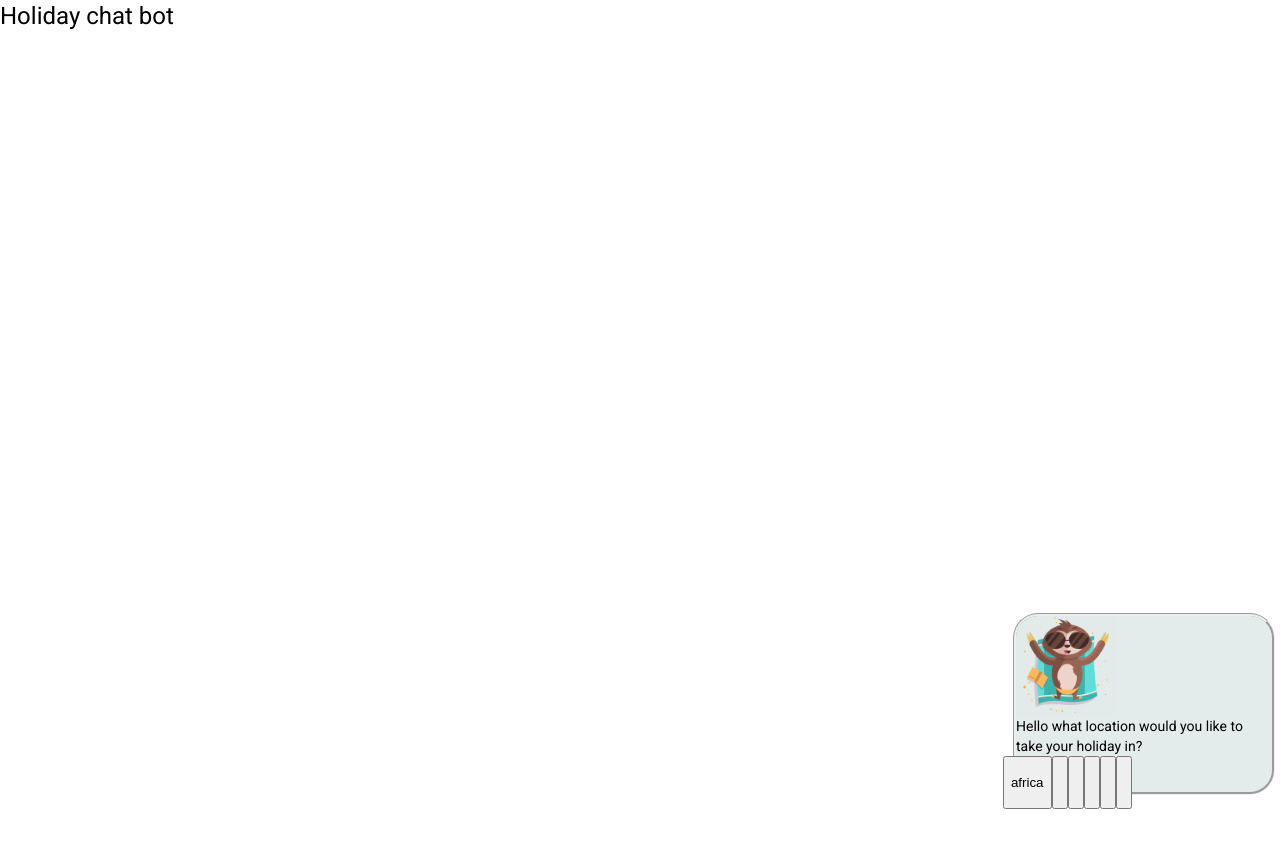
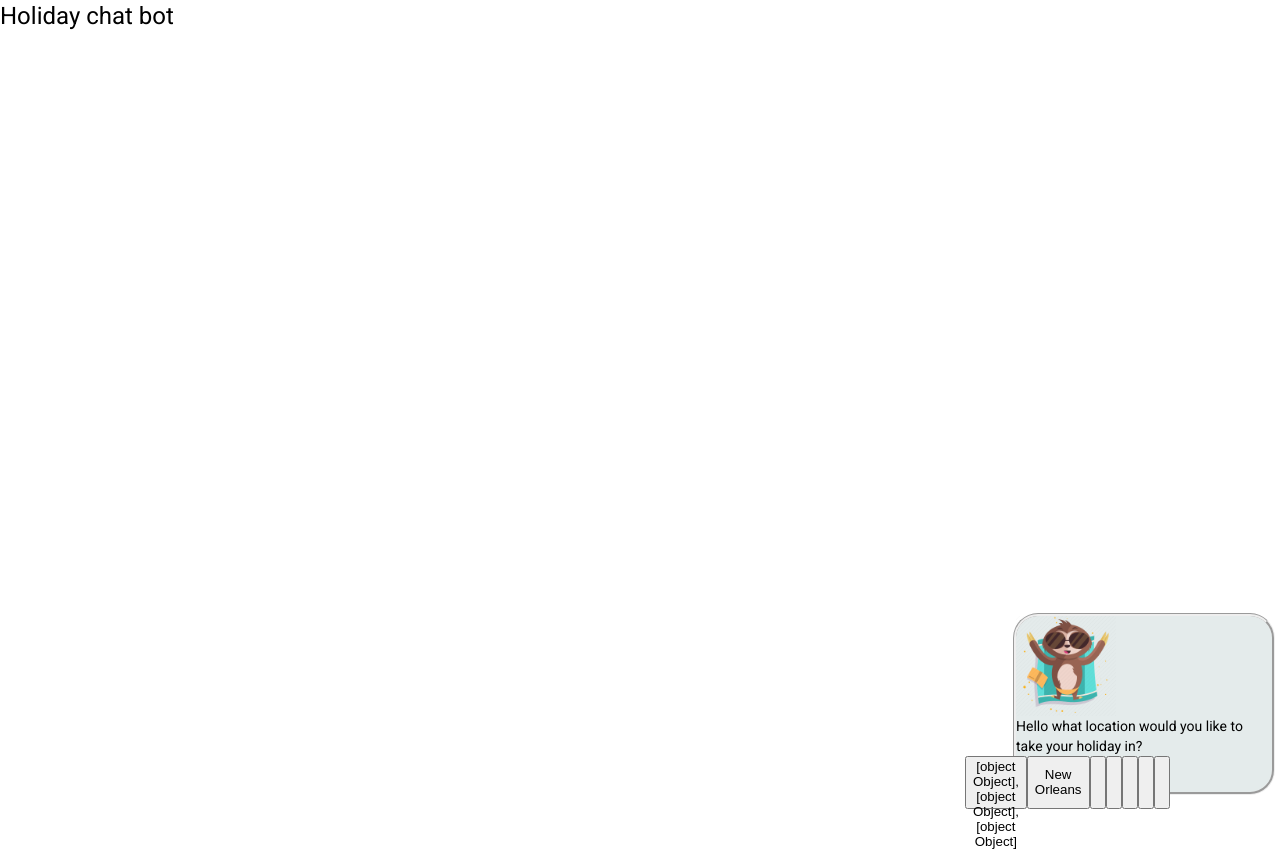
Before and after one commit to carys23/angular-holiday-bot, an Angular app: page / in a window 1280 px wide. Built offline with nearby package versions, Linux system fonts and the light colour scheme.

Commit message:
displayed data from function

```diff
--- a/src/app/bot/bot.component.html
+++ b/src/app/bot/bot.component.html
@@ -5,8 +5,8 @@
 <img class="bot-image" src="assets/monkey.png" alt="bot-image">
 <div class="response">Hello what location would you like to take your holiday in? </div>
 <div class="buttons">
-    <button class="b"id="africa">africa</button>
-    <!-- <button class="b" id="asia">{{ data }}</button> -->
+    <button class="b"id="africa"> {{ africa }}</button>
+    <button class="b" id="asia">{{ data[1].Area }}</button>
     <button class="b" id="aus"></button>
     <button class="b" id="northA" ></button>
     <button class="b" id="eur"></button>
--- a/src/app/bot/bot.component.ts
+++ b/src/app/bot/bot.component.ts
@@ -1,7 +1,8 @@
 import { Component, OnInit, Input } from '@angular/core';
 // import { africaHoliday } from '.a';
 
-declare const africaHoliday: any;
+declare var myjson: any;
+declare var africaHoliday: any;
 
 @Component({
   selector: 'app-bot',
@@ -10,13 +11,18 @@ declare const africaHoliday: any;
 })
 
 export class BotComponent implements OnInit {
-  // data = africaHoliday;
+  data = myjson;
   title = 'hoildays are here';
+  africa = africaHoliday;
 
 
   constructor() { }
 
   ngOnInit(): void {
+    // let holidayList = myjson
+
+
+
     // this.data = 'testing';
 
   }
--- a/src/assets/js/data.js
+++ b/src/assets/js/data.js
@@ -1,4 +1,4 @@
-var myjson = [
+ var myjson = [
 	{
 		"HolidayReference": "1",
 		"HotelName": "Uptown",
@@ -364,6 +364,17 @@ var myjson = [
 	}
 ]
 
-console.log(myjson);
+let holidayList = myjson;
+
+function getHolidaysFromContinent(holidayList, continent) {
+    return holidayList.filter(holiday => holiday.Continent === continent);
+}
+function getHolidayByType(holidayList, type) {
+    return holidayList.filter(holiday => holiday.Category === type);
+}
+
+let africaHoliday = getHolidaysFromContinent(holidayList, "Africa");
+
+console.log(africaHoliday)
 
 // export {myjson};
--- a/src/assets/js/options.js
+++ b/src/assets/js/options.js
@@ -1,4 +1,4 @@
-// import {myjson} from './data.js'
+import {myjson} from './data.js'
 
 
 
@@ -14,6 +14,8 @@ function getHolidayByType(holidayList, type) {
 
 let africaHoliday = getHolidaysFromContinent(holidayList, "Africa");
 
+
+
 console.log(africaHoliday)
 
 // export {africaHoliday};
--- a/src/assets/js/sorting.js
+++ b/src/assets/js/sorting.js
@@ -1,4 +1,4 @@
-import {myjson} from './data.mjs'
+// import {myjson} from './data.js'
 
 
 
--- a/src/assets/js/test.js
+++ b/src/assets/js/test.js
@@ -1,4 +1,4 @@
-import {myjson} from './data.mjs'
+import {myjson} from './data.js'
 import { nAmericaCountries } from './sorting.mjs';
 // import {africaCountries} from './sorting.mjs'
 
```
